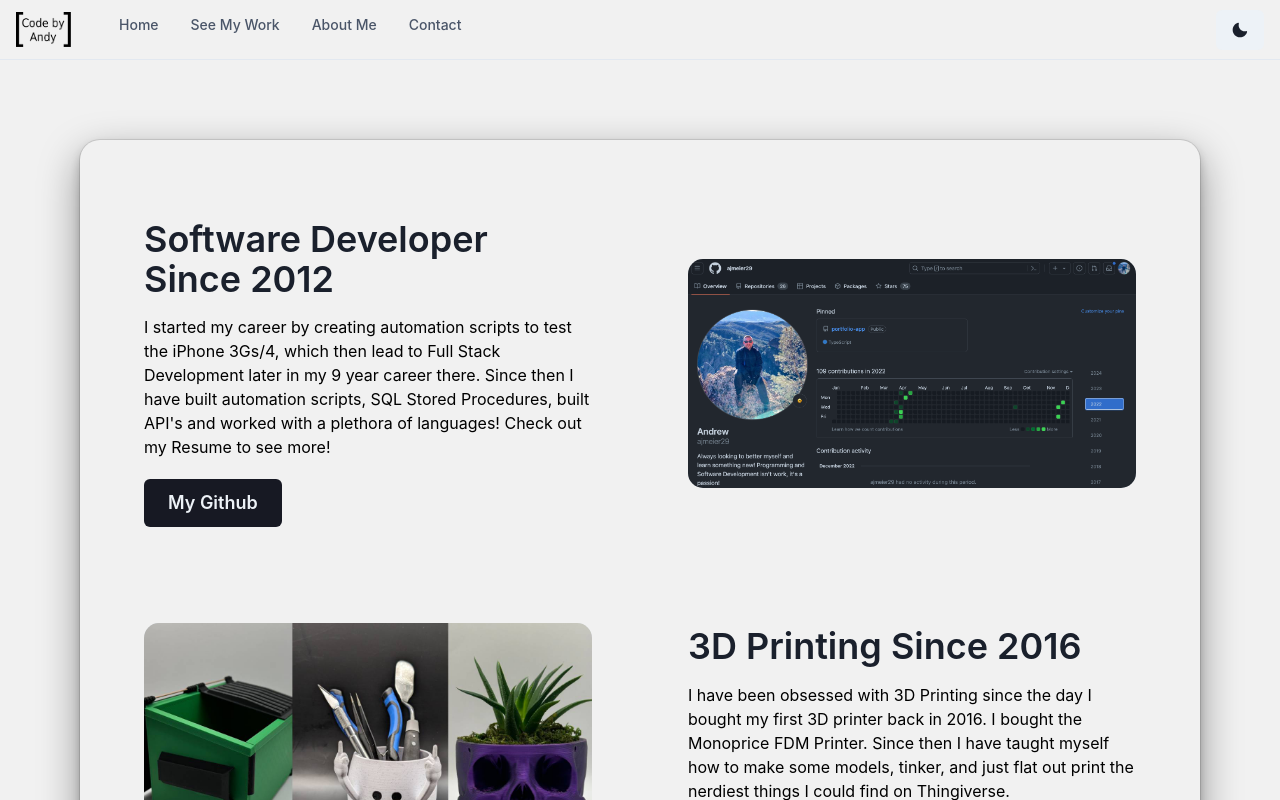
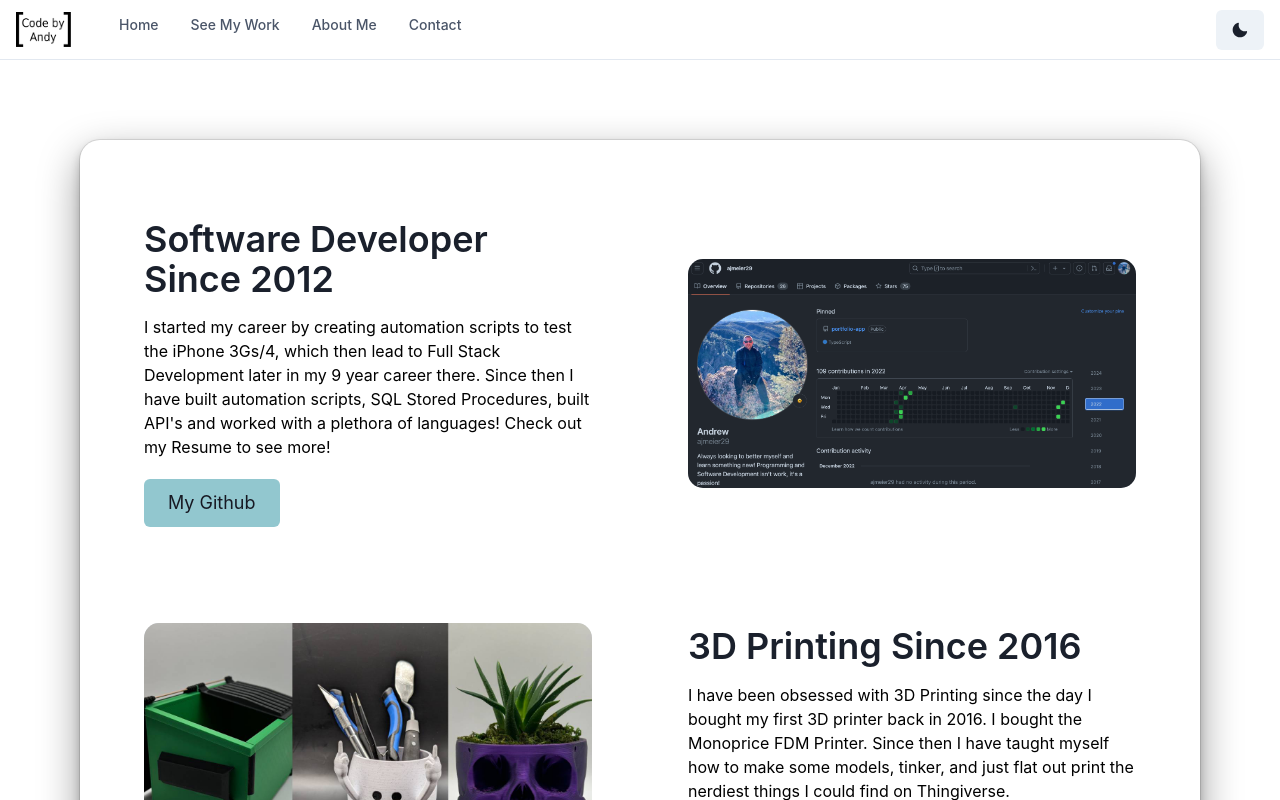
Before and after one commit to ajmeier29/portfolio-app, a Next.js app: page /about in a window 1280 px wide. Shown: the top 800 px of the page. Built offline with nearby package versions, Linux system fonts and the light colour scheme.

Commit message:
Updated light mode colors

```diff
--- /dev/null
+++ b/src/app/contact/page.tsx
@@ -0,0 +1,5 @@
+import Contact from "@/components/Contact";
+
+export default function Page() {
+    return <Contact />;
+  }
--- a/src/app/layout.tsx
+++ b/src/app/layout.tsx
@@ -14,12 +14,14 @@ const theme = extendTheme({
       //   _dark: "pink.100",
       // },
       'chakra-body-bg': {
-        _light: "#F1F1F1",
+        _light: "white",
         _dark: "#222831",
       },
       'primary-dark':'#222831',
       'secondary-dark': '#50727B',
-      'button-hover-dark': '#344955'
+      'button-dark-hover': '#344955',
+      'button-light': '#92C7CF',
+      'button-light-hover': '#7ab8c2'
     },
   },
 });
--- a/src/components/About.tsx
+++ b/src/components/About.tsx
@@ -3,7 +3,7 @@
 
 import { Flex, SimpleGrid, Button, Box, useColorModeValue, Text, Heading, Image } from '@chakra-ui/react';
 
-export default function AboutPage() {
+export default function About() {
     return (
         <Flex
             p={{ base: 3, lg: 20 }}
@@ -66,27 +66,6 @@ const Feature = (items: Features) => {
                 }}
 
             >
-                {/* <chakra.h2
-                    mb={4}
-                    fontSize={{
-                        base: '2xl',
-                        md: '4xl',
-                    }}
-                    fontWeight='extrabold'
-                    letterSpacing='tight'
-                    textAlign={{
-                        base: 'center',
-                        md: 'left',
-                    }}
-                    color={textColor}
-                    lineHeight={{
-                        md: 'shorter',
-                    }}
-                    textShadow='2px 0 currentcolor'
-                >
-                    {items.heading}
-                </chakra.h2> */}
-
                 <Heading
                     mb={4}
                     textAlign={{ base: 'center', lg: 'left' }}
@@ -117,7 +96,8 @@ const Feature = (items: Features) => {
                             sm: 'auto',
                         }}
                         size='lg'
-                        bg='gray.900'
+                        fontWeight={'normal'}
+                        bg='button-light'
                         _dark={{
                             bg: 'secondary-dark',
                         }}
@@ -127,7 +107,7 @@ const Feature = (items: Features) => {
                                 bg: 'button-hover-dark',
                             },
                         }}
-                        color='gray.100'
+                        color='gray.900'
                         as='a'
                         href={items.buttonUrl}
                     >
--- a/src/components/Navbar.tsx
+++ b/src/components/Navbar.tsx
@@ -22,13 +22,14 @@ import {
   VStack,
   HStack
 } from '@chakra-ui/react';
+
 import {
   HamburgerIcon,
   CloseIcon,
   ChevronDownIcon,
   ChevronRightIcon,
   MoonIcon,
-  SunIcon,
+  SunIcon
 } from '@chakra-ui/icons';
 
 export default function Navbar() {
```
Also changed, not shown: src/components/Contact.tsx (added, +10 -0 lines), src/components/Hero.tsx (+23 -11 lines).
